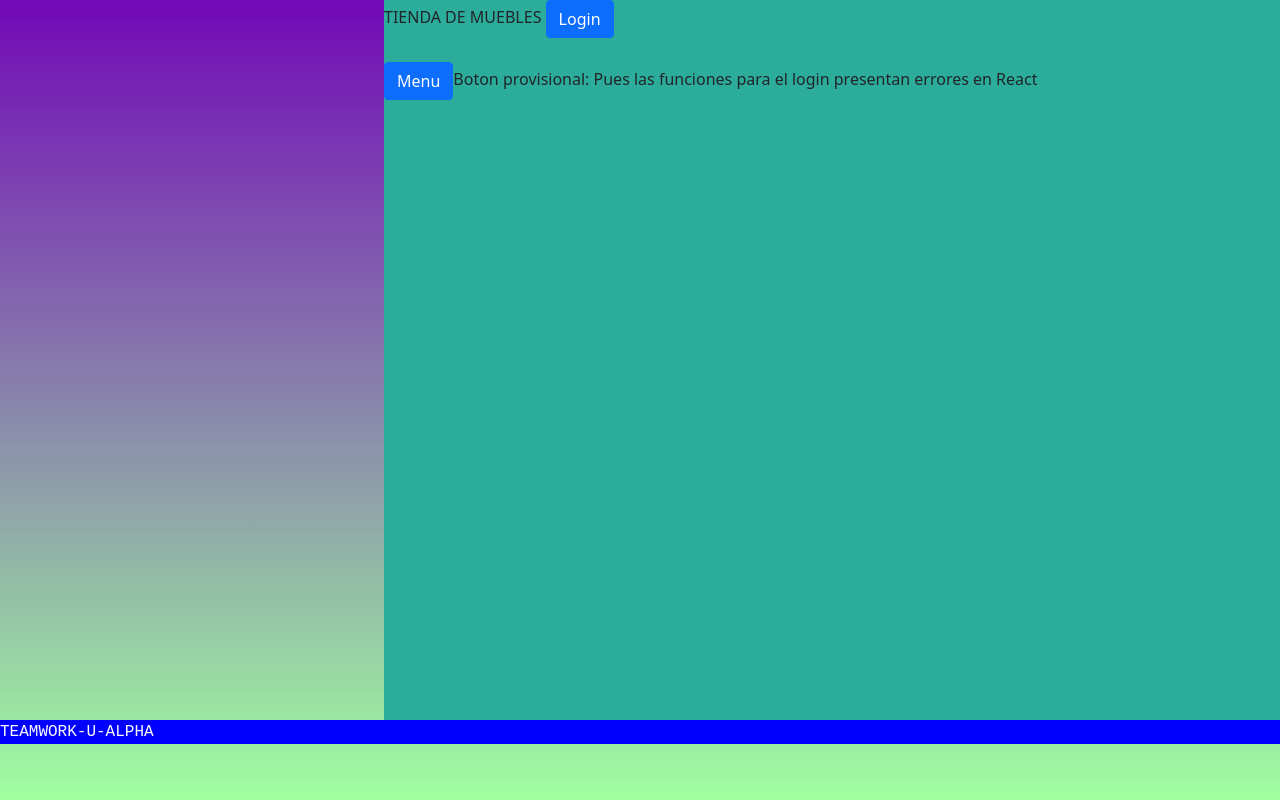
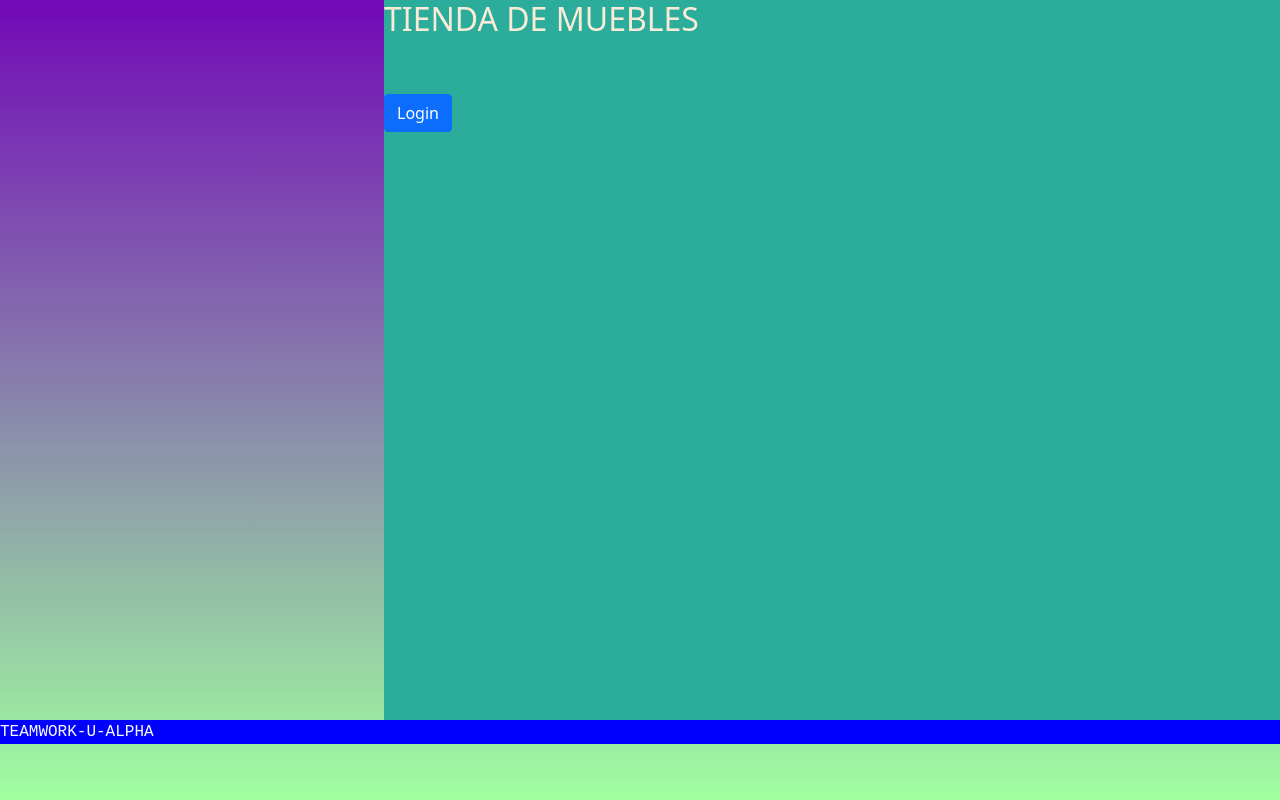
Before and after one commit to capcomco/Proyecto-Udea-Ciclo3, a React (Create React App) app: page / in a window 1280 px wide. Built offline with nearby package versions, Linux system fonts and the light colour scheme.

Commit message:
Cambio boton provisional de menu

```diff
--- a/src/pages/Index.jsx
+++ b/src/pages/Index.jsx
@@ -1,8 +1,7 @@
 import React from 'react'
 
 const Index = () => {
-    return <div>TIENDA DE MUEBLES <a href="/login" class="btn btn-primary">Login</a><br /> <br />  <a href="/menu" class="btn btn-primary">Menu</a>Boton provisional: Pues las funciones para el login presentan errores en React</div>;
-
+    return <div> <h2>TIENDA DE MUEBLES</h2> <br /> <br /> <a href="/login" class="btn btn-primary">Login</a>  </div>;
 };
 
 export default Index;
--- a/src/pages/Login.jsx
+++ b/src/pages/Login.jsx
@@ -60,6 +60,7 @@ const Login = () => {
                             <button class="Correo" ><img src="imagenes/google.png" width="100px" alt = 'imagen google'/></button>
                     </div>
                     </form>
+                    <a href="/menu" class="btn btn-primary">Menu</a>Boton provisional: Pues las funciones para el login presentan errores en React
                     </div>
                     </div>
                     </div>
```
